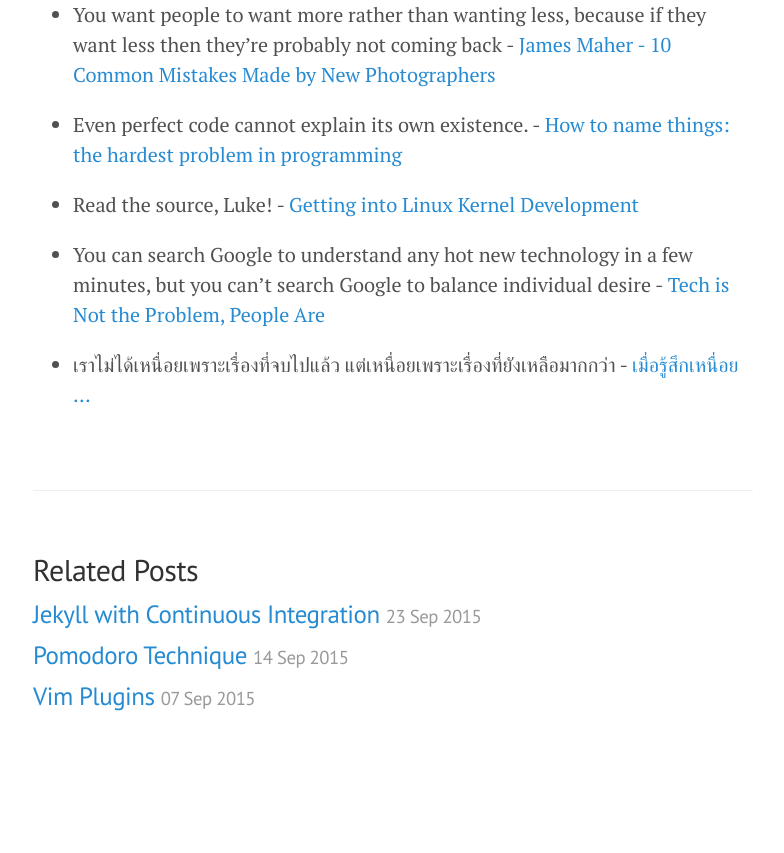
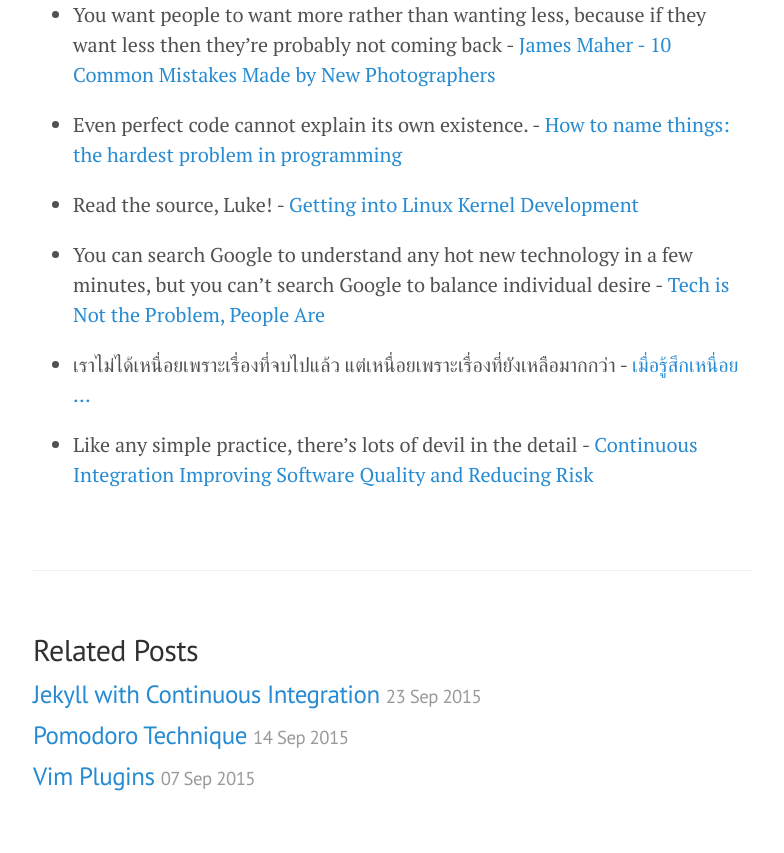
Before and after one commit to ibotdotout/ibotdotout.github.io, a Jekyll site: the page built from _posts/2014-11-26-dev-quotes.md, in a window 1280 px wide. Shown: the part 682-1535 px from the top of the page, without its empty margins (247-1031 px from the left). Built offline with Jekyll 4.4.1, drawn with Linux system fonts in a browser that asks for light colours; Markdown is read by kramdown in place of the engine named in the settings; before the commit the page ends 1455 px from its top, so only the background shows below that.

Commit message:
Update dev quote

```diff
--- a/_posts/2014-11-26-dev-quotes.md
+++ b/_posts/2014-11-26-dev-quotes.md
@@ -27,3 +27,5 @@ minutes, but you can't search Google to balance individual desire -
 [Tech is Not the Problem, People Are](http://www.thoughtworks.com/insights/blog/tech-not-problem-people-are)
 
 * เราไม่ได้เหนื่อยเพราะเรื่องที่จบไปแล้ว แต่เหนื่อยเพราะเรื่องที่ยังเหลือมากกว่า - [เมื่อรู้สึกเหนื่อย …](https://medium.com/life-as-i-feel-it/เมื่อรู้สึกเหนื่อย-c701dac759dc)
+
+* Like any simple practice, there's lots of devil in the detail - [Continuous Integration Improving Software Quality and Reducing Risk](http://martinfowler.com/books/duvall.html)
```
